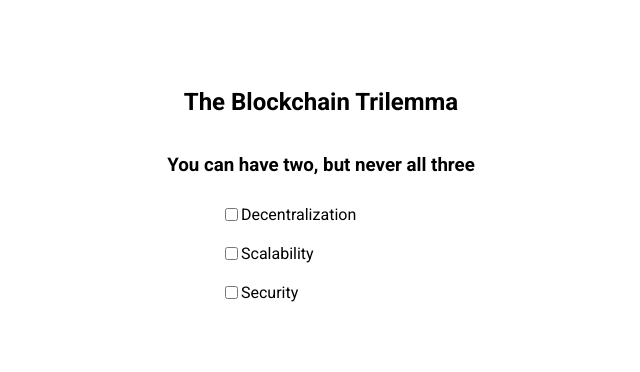
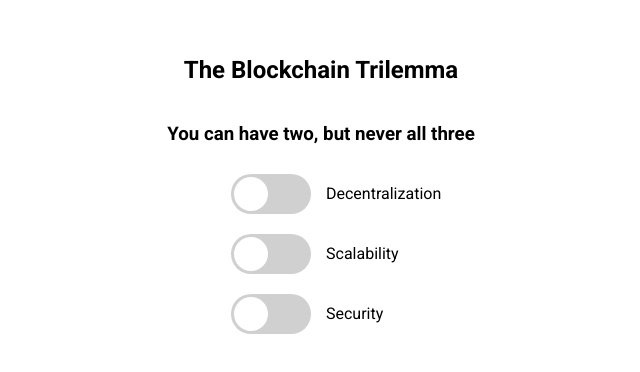
Before and after one commit to speyrot/Blockchain-Trilema, a plain HTML site: page index.html in a window 1280 px wide. Shown: the part 210-582 px from the top of the page, without its empty margins (319-959 px from the left). Drawn offline with Linux system fonts and the light colour scheme.

Commit message:
finished styling

```diff
--- a/index.html
+++ b/index.html
@@ -10,24 +10,24 @@
     <h2>The Blockchain Trilemma</h2>
     <h3>You can have two, but never all three</h3>
     <div class="toggle-container">
-        <input type="checkbox" id="good" class="toggle">
-        <label for="good" class="label">
+        <input type="checkbox" id="Decentralization" class="toggle">
+        <label for="Decentralization" class="label">
             <div class="ball"></div>
         </label>
         <span>Decentralization</span>
     </div>
 
     <div class="toggle-container">
-        <input type="checkbox" id="good" class="toggle">
-        <label for="good" class="label">
+        <input type="checkbox" id="Scalability" class="toggle">
+        <label for="Scalability" class="label">
             <div class="ball"></div>
         </label>
         <span>Scalability</span>
     </div>
 
     <div class="toggle-container">
-        <input type="checkbox" id="good" class="toggle">
-        <label for="good" class="label">
+        <input type="checkbox" id="Security" class="toggle">
+        <label for="Security" class="label">
             <div class="ball"></div>
         </label>
         <span>Security</span>
--- a/style.css
+++ b/style.css
@@ -19,5 +19,52 @@ body {
     display: flex;
     align-items: center;
     margin: 10px 0;
-    width: 200px;
+    width: 250px;
 }
+
+.toggle {
+    visibility: hidden;
+}
+
+.label {
+    position: relative;
+    background-color: #d0d0d0;
+    border-radius: 50px;
+    cursor: pointer;
+    display: inline-block;
+    margin: 0 15px 0;
+    width: 80px;
+    height: 40px;
+}
+.toggle:checked + .label {
+    background-color: #8e44ad;
+}
+
+.ball {
+    background: #fff;
+    height: 34px;
+    width: 34px;
+    border-radius: 50%;
+    position: absolute;
+    top: 3px;
+    left: 3px;
+    align-items: center;
+    justify-content: center;
+    animation: slideOn 0.3s linear forwards;
+}
+
+.toggle:checked + .label .ball {
+    animation: slideOn 0.3s linear forwards;
+}
+
+@keyframes slideOff {
+    0% {
+        transform: translateX(40px) scale(1);
+    }
+    50% {
+        transform: translateX(20px) scale(1,2);
+    }
+    100% {
+        transform: translateX(0) scale(1);
+    }
+}
```
